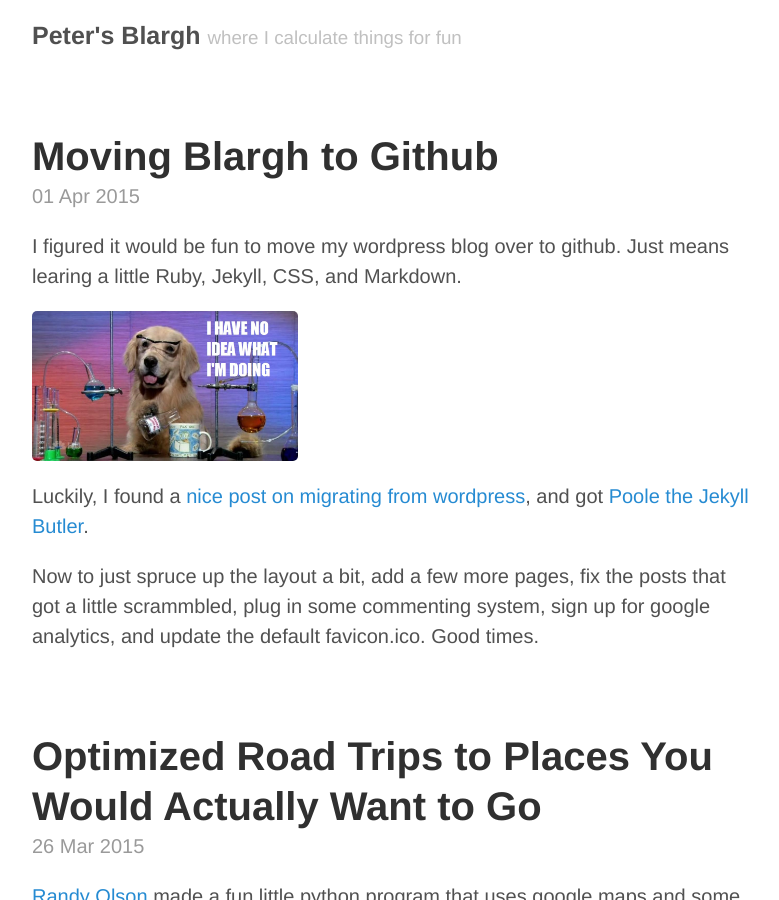
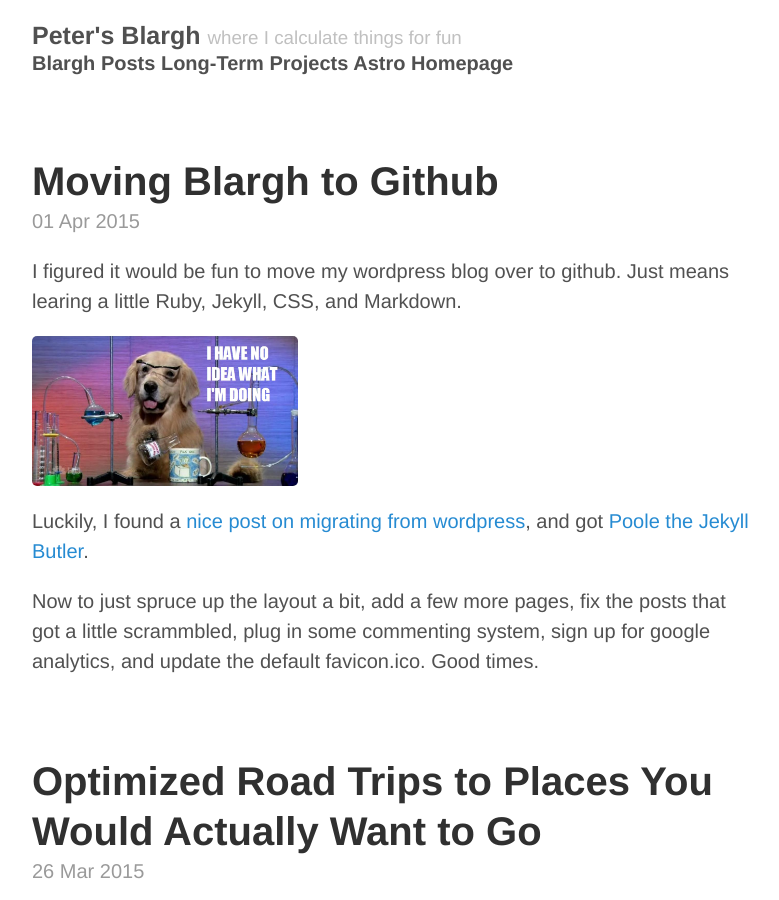
Before and after one commit to yoachim/yoachim.github.io, a Jekyll site: the page built from index.html, in a window 1280 px wide and 900 px high. Shown: the whole window, without its empty margins (248-1027 px from the left). Built offline with Jekyll 4.4.1, drawn with Linux system fonts in a browser that asks for light colours; the list of posts is cut into pages by our own code.

Commit message:
add some headers

```diff
--- a/_layouts/default.html
+++ b/_layouts/default.html
@@ -11,6 +11,12 @@
           <a href="{{ site.baseurl }}" title="Home">{{ site.title }}</a>
           <small>{{ site.tagline }}</small>
         </h3>
+	<h4 class="masthead-title">
+	  <a href="{{ site.baseurl }}"> Blargh Posts </a>
+	  <a href="projects/">Long-Term Projects</a>
+	  <a href="http://www.astro.washington.edu/users/yoachim/">Astro Homepage</a>
+	  </h4>
+
       </header>
 
       <main>
```
